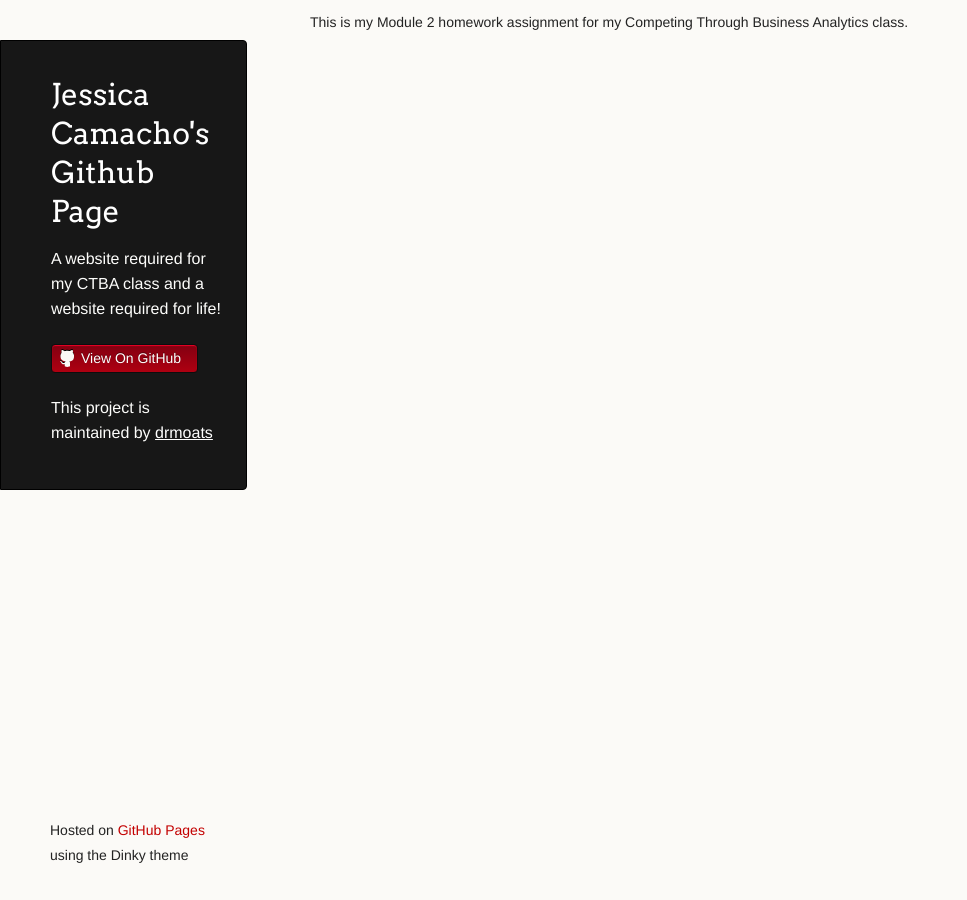
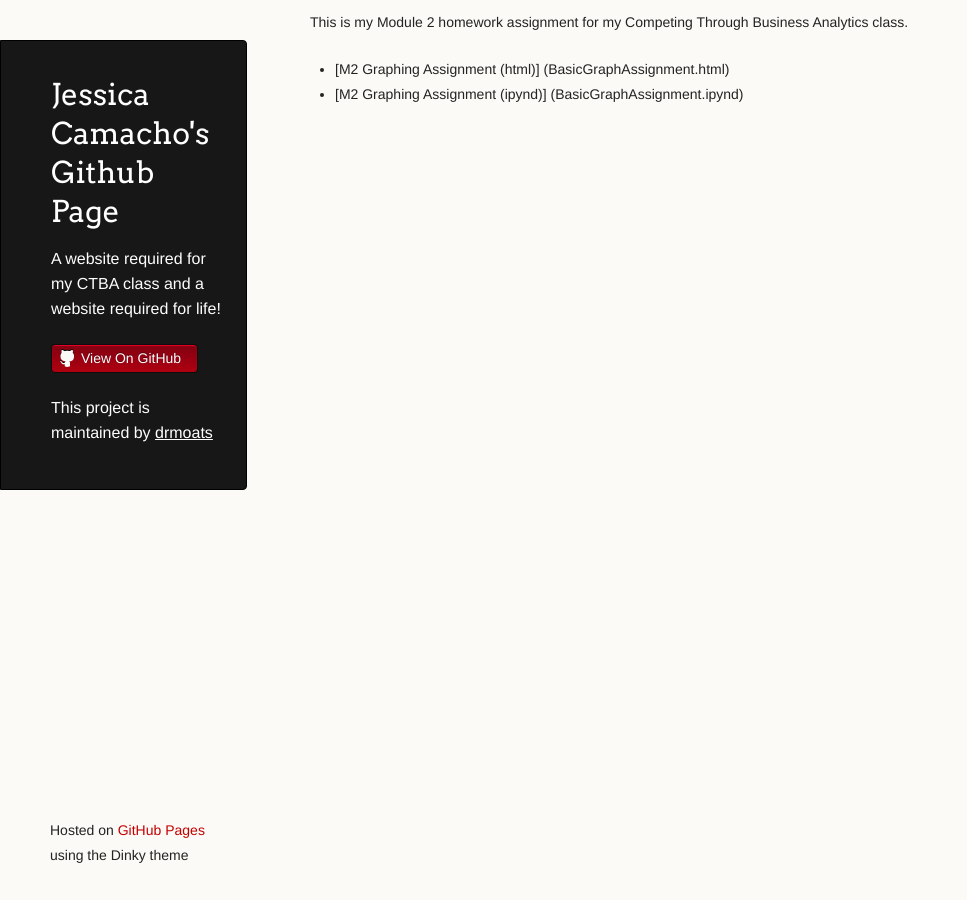
Before and after one commit to drmoats/JeyCamacho.github.io, a Jekyll site: the page built from M2GraphingHW/index.md, in a window 1280 px wide. Shown: the whole page, without its empty margins (0-967 px from the left). Built offline with Jekyll 4.4.1, drawn with Linux system fonts in a browser that asks for light colours; our own code applies the rules of GitHub Pages for plain Markdown files.

Commit message:
Update index.md

```diff
--- a/M2GraphingHW/index.md
+++ b/M2GraphingHW/index.md
@@ -4,3 +4,5 @@
 ---
 
 This is my Module 2 homework assignment for my Competing Through Business Analytics class.
+- [M2 Graphing Assignment (html)] (BasicGraphAssignment.html)
+- [M2 Graphing Assignment (ipynd)] (BasicGraphAssignment.ipynd)
```
